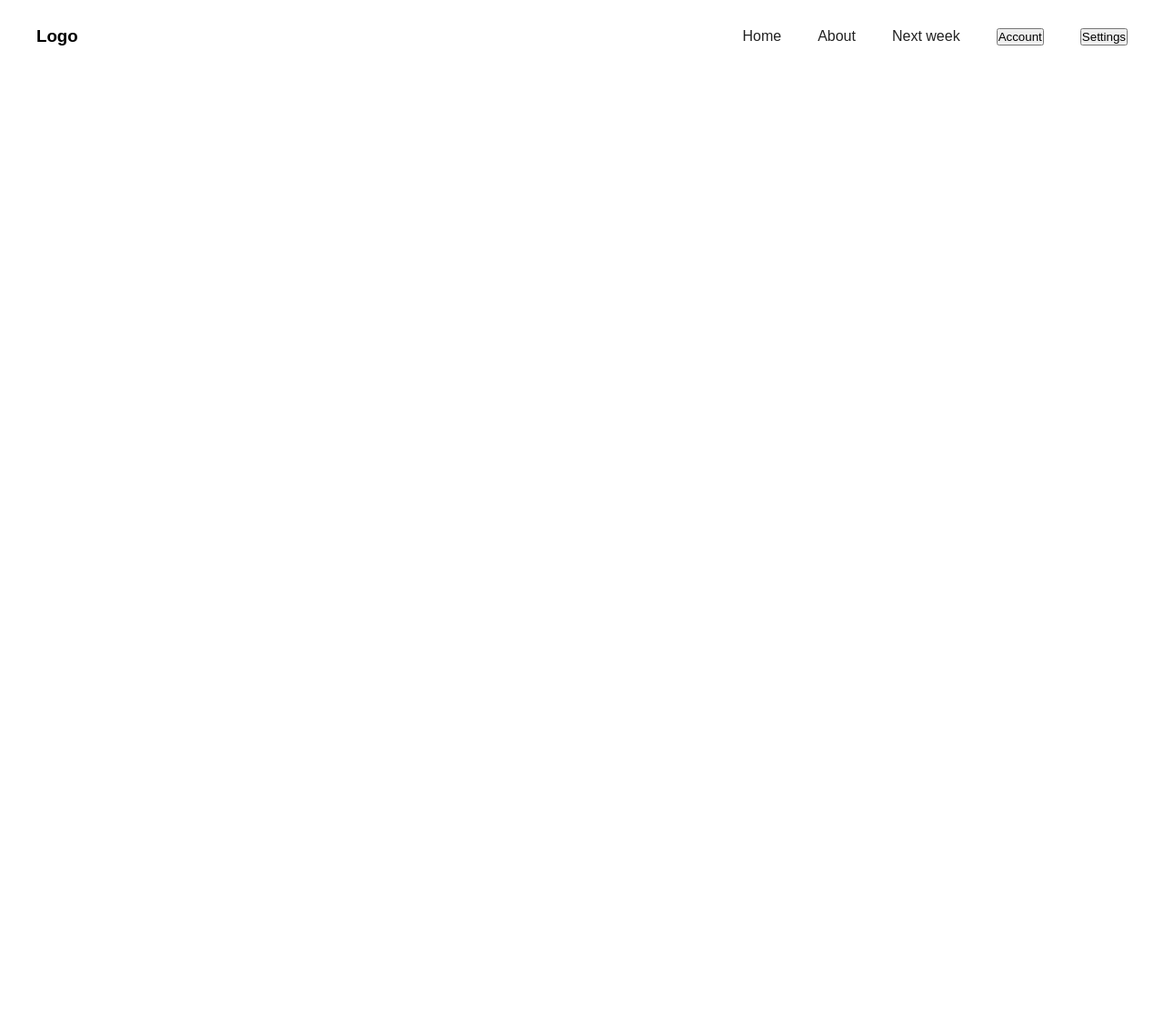
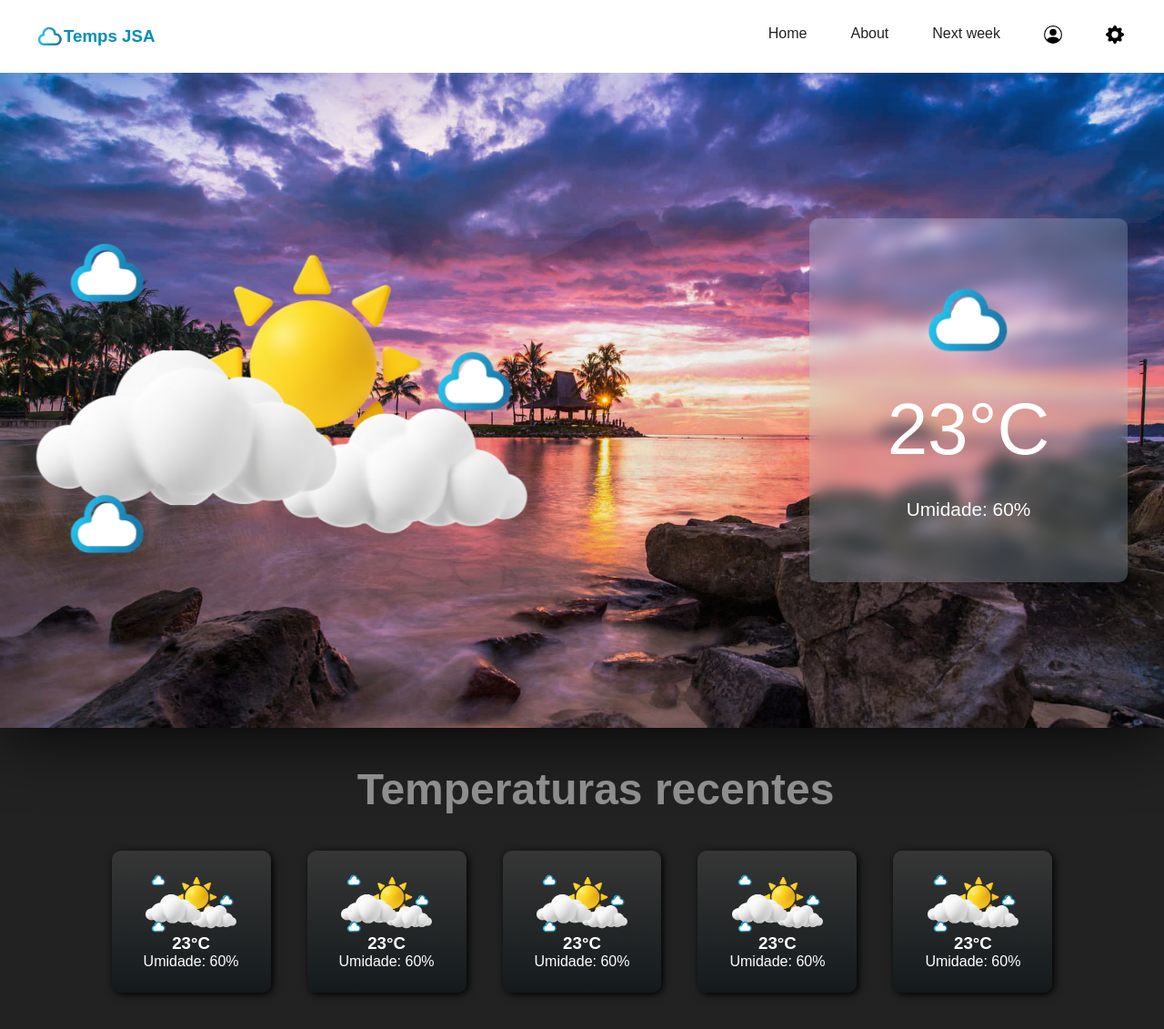
Before and after one commit to Alisson014/n3Web3, a website: page public/index.html in a window 1280 px wide. Shown: the whole page at 91% size. Before the commit the page ends 800 px from the top, so only its background shows below. Drawn offline with Linux system fonts and the light colour scheme.

Commit message:
Add simple front-end

```diff
--- a/public/css/style.css
+++ b/public/css/style.css
@@ -5,6 +5,7 @@
 body{
     box-sizing: border-box;
     font-family: Arial, Helvetica, sans-serif;
+    background-color: #222;
 }
 
 .navbar{
@@ -16,7 +17,18 @@ body{
     justify-content: space-between;
     align-items: center;
     padding: 0 40px;
+    z-index: 100000;
+    position: relative;
+}
 
+.logo{
+    display: flex;
+    justify-content: center;
+    align-items: center;
+    color: #008eb9;
+}
+.logo img{
+    width: 30px;
 }
 
 .menu{
@@ -24,9 +36,14 @@ body{
     list-style: none;
     gap: 40px;
 }
+.menu li{
+    padding: 4px;
+}
 .menu li hr{
     width: 0;
     transition: .4s;
+    height: 1px;
+    background-color: #222;
     border: none;
 }
 .menu li a{
@@ -35,5 +52,109 @@ body{
 }
 .menu li:hover hr{
     width: 100%;
-    border: 1px solid #222;
 }
+.menu li button{
+    background: transparent;
+    border: none;
+}
+
+
+.conteiner{
+    position: relative;
+    width: 100%;
+    height: fit-content;
+    min-height: 90vh;
+    justify-content: center;
+    align-items: center;
+    filter: drop-shadow(1px 1px 40px #000);
+}
+.bg{
+    position: absolute;
+    width: 100%;
+    height: 100%;
+    transition: 2s;
+}
+.hide{
+    opacity: 0;
+    transition: 1s;
+}
+
+.conteudo{
+    position: absolute;
+    max-width: 100%;
+    height: 100%;
+    display: flex;
+    justify-content: space-between;
+    align-items: center;
+    padding: 0px 40px;
+}
+.hero{
+    max-width: 45%;
+    animation-name: anyleft;
+    animation-duration: 1s;
+    /* background-color: #fff; */
+}
+@keyframes anyleft{
+    from{
+        transform: translateX(-100%);
+    }
+    to{
+        transform: translateX(0);
+    }
+}
+.hero img{
+    width: 100%;
+}
+.hero p{
+    color: #f9fcfc;
+    font-family: 'Gill Sans', 'Gill Sans MT', Calibri, 'Trebuchet MS', sans-serif;
+    font-weight: bold;
+    font-size: 5rem;
+}
+.card{
+    width: 350px;
+    height: 400px;
+    background-color: #c1e5f03b;
+    display: flex;
+    flex-direction: column;
+    align-items: center;
+    justify-content: center;
+    gap: 30px;
+    backdrop-filter: blur(8px);
+    color: #fff;
+    border-radius: 10px;
+}
+.card h1{
+    font-size: 5rem;
+    font-weight: lighter;
+}
+.card p{
+    font-size: 1.3rem;
+}
+
+.list-conteiner{
+    width: 100%;
+    height: fit-content;
+    position: relative;
+
+}
+
+.card-list{
+    padding: 25px 35px;
+    background: linear-gradient(#363636, #141a1c);
+    border-radius: 10px;
+    display: flex;
+    flex-direction: column;
+    justify-content: center;
+    align-items: center;
+    box-shadow: 2px 2px 8px #000;
+    color: #fff;
+    font-weight: lighter;
+}
+.list-card{
+    margin: 40px 0px;
+    display: flex;
+    justify-content: center;
+    align-items: left;
+    gap: 40px;
+}
--- a/public/index.html
+++ b/public/index.html
@@ -3,23 +3,87 @@
 <head>
     <meta charset="UTF-8">
     <meta name="viewport" content="width=device-width, initial-scale=1.0">
-    <title>Document</title>
+    <title>Temps jsa</title>
     <link rel="stylesheet" href="/css/style.css">
+    <link rel="shortcut icon" href="/img/icon-site.png" type="image/x-icon">
 </head>
 <body>
     <nav class="navbar">
         <div class="logo">
-            <h3>Logo</h3>
+            <img src="/img/icon-site.png" alt="cloud image logo" />
+            <h3>Temps JSA</h3>
         </div>
 
         <ul class="menu">
             <li><a href="#">Home <hr/></a></li>
             <li><a href="#">About <hr/></a></li>
             <li><a href="#">Next week <hr/></a></li>
-            <li><button>Account</button></li>
-            <li><button>Settings</button></li>
+            <li><button>
+                <svg xmlns="http://www.w3.org/2000/svg" width="20" height="20" fill="currentColor" viewBox="0 0 16 16">
+                    <path d="M11 6a3 3 0 1 1-6 0 3 3 0 0 1 6 0"/>
+                    <path fill-rule="evenodd" d="M0 8a8 8 0 1 1 16 0A8 8 0 0 1 0 8m8-7a7 7 0 0 0-5.468 11.37C3.242 11.226 4.805 10 8 10s4.757 1.225 5.468 2.37A7 7 0 0 0 8 1"/>
+                </svg>
+            </button></li>
+            <li><button>
+                <svg xmlns="http://www.w3.org/2000/svg" width="20" height="20" fill="currentColor" class="bi bi-gear-fill" viewBox="0 0 16 16">
+                    <path d="M9.405 1.05c-.413-1.4-2.397-1.4-2.81 0l-.1.34a1.464 1.464 0 0 1-2.105.872l-.31-.17c-1.283-.698-2.686.705-1.987 1.987l.169.311c.446.82.023 1.841-.872 2.105l-.34.1c-1.4.413-1.4 2.397 0 2.81l.34.1a1.464 1.464 0 0 1 .872 2.105l-.17.31c-.698 1.283.705 2.686 1.987 1.987l.311-.169a1.464 1.464 0 0 1 2.105.872l.1.34c.413 1.4 2.397 1.4 2.81 0l.1-.34a1.464 1.464 0 0 1 2.105-.872l.31.17c1.283.698 2.686-.705 1.987-1.987l-.169-.311a1.464 1.464 0 0 1 .872-2.105l.34-.1c1.4-.413 1.4-2.397 0-2.81l-.34-.1a1.464 1.464 0 0 1-.872-2.105l.17-.31c.698-1.283-.705-2.686-1.987-1.987l-.311.169a1.464 1.464 0 0 1-2.105-.872zM8 10.93a2.929 2.929 0 1 1 0-5.86 2.929 2.929 0 0 1 0 5.858z"/>
+                </svg>
+            </button></li>
         </ul>
     </nav>
+
+    <main>
+        <div class="conteiner">
+            <img id="imgBg1" src="/img/bg01.jpg" alt="component's background" class="bg">
+            <img id="imgBg2" src="/img/bg02.jpg" alt="component's background" class="bg">
+
+            <section class="conteudo">
+                <div class="hero">
+                    <img src="/img/hero-image.png" alt="image of a sun and clouds"/>
+
+                </div>
+
+                <article class="card">
+                    <img src="/img/icon-site.png" alt="icon cloud" width="100px">
+                    <h1>23°C</h1>
+                    <p>Umidade: 60%</p>
+                </article>
+            </section>
+        </div>
+
+        <div class="list-conteiner">
+            <h1 style="color: #8e8e8e; font-size: 3rem; margin-top: 40px; margin-left: 30px; text-align: center;">Temperaturas recentes</h1>
+
+            <section class="list-card">
+                <article class="card-list">
+                        <img src="/img/hero-image.png" alt="icon cloud" width="100px">
+                        <h1>23°C</h1>
+                        <p>Umidade: 60%</p>
+                </article>
+                <article class="card-list">
+                        <img src="/img/hero-image.png" alt="icon cloud" width="100px">
+                        <h1>23°C</h1>
+                        <p>Umidade: 60%</p>
+                </article>
+                <article class="card-list">
+                        <img src="/img/hero-image.png" alt="icon cloud" width="100px">
+                        <h1>23°C</h1>
+                        <p>Umidade: 60%</p>
+                </article>
+                <article class="card-list">
+                        <img src="/img/hero-image.png" alt="icon cloud" width="100px">
+                        <h1>23°C</h1>
+                        <p>Umidade: 60%</p>
+                </article>
+                <article class="card-list">
+                        <img src="/img/hero-image.png" alt="icon cloud" width="100px">
+                        <h1>23°C</h1>
+                        <p>Umidade: 60%</p>
+                </article>
+            </section>
+        </div>
+    </main>
+
     <script src="/js/script.js">    </script>
 </body>
 </html>
--- a/public/js/script.js
+++ b/public/js/script.js
@@ -0,0 +1,31 @@
+var bgs = ['/img/bg01.jpg',
+    '/img/bg02.jpg',
+    '/img/bg03.png',
+    '/img/bg04.jpg',
+    '/img/bg05.jpg'
+];
+const bg1 = document.getElementById('imgBg1');
+const bg2 = document.getElementById('imgBg2');
+var index = 0;
+var bg2On = false;
+
+setInterval(() => {
+    if(bg2On){
+        bg2.src = bgs[index];
+        bg2.classList.remove("hide");
+    } else{
+        bg2.classList.add("hide");
+        bg1.src = bgs[index];
+    }
+
+    index ++;
+    bg2On = !bg2On;
+
+    if (index == bgs.length -1){
+        index = 0;
+    }
+}, 5000);
+
+setInterval({
+
+}, 5000);
```
Also changed, not shown: public/img/HeroImage.png (deleted), public/img/hero-image.png (added).
